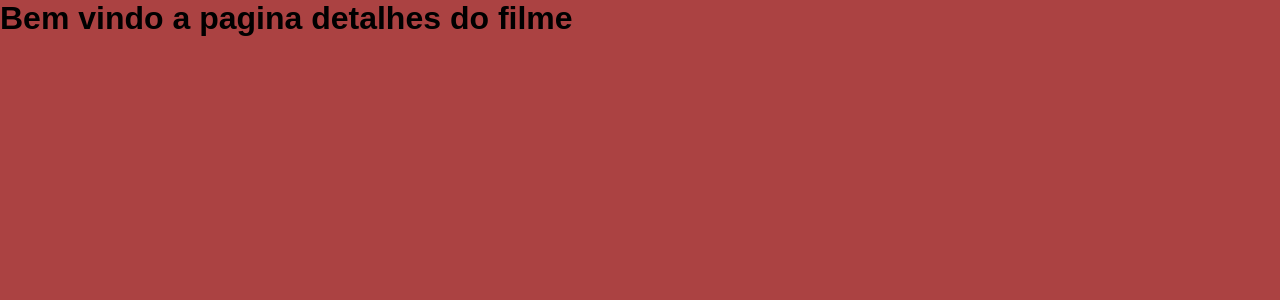
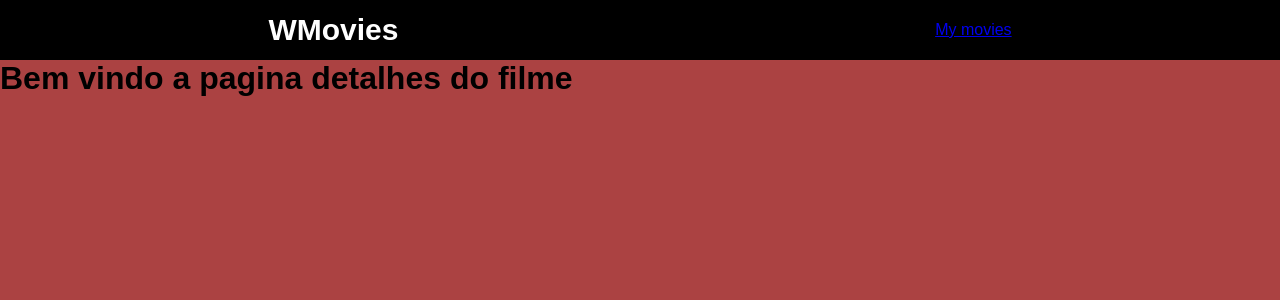
Before and after one commit to mdeiroslucas/wmovies, a React (Vite) app: page /movie/1 in a window 1280 px wide. Shown: the top 300 px of the page. Built offline with nearby package versions, Linux system fonts and the light colour scheme.

Commit message:
adding the header to the project

```diff
--- /dev/null
+++ b/src/components/partials/header/header.component.scss
@@ -0,0 +1,23 @@
+header {
+  display: flex;
+  align-items: center;
+  justify-content: space-around;
+  width: 100%;
+  height: 3.75em;
+  background-color: #000;
+}
+
+.logo {
+  text-decoration: none;
+  font-size: 1.875rem;
+  color: #FFF;
+  font-weight: bold;
+}
+
+.favorites {
+  cursor: pointer;
+  background-color: white;
+  padding: 0.3em 0.875em;
+  color: #000;
+  border-radius: 0.3em;
+}
--- /dev/null
+++ b/src/components/partials/header/header.component.tsx
@@ -0,0 +1,13 @@
+import './header.component.scss';
+import { Link } from 'react-router-dom';
+
+function Header(){
+  return (
+    <header>
+      <Link className='logo' to="/"> WMovies </Link>
+      <Link className='favorite' to='/favorite'>My movies</Link>
+    </header>
+  )
+}
+
+export default Header;
--- a/src/routes.tsx
+++ b/src/routes.tsx
@@ -2,14 +2,16 @@ import { BrowserRouter, Routes, Route } from "react-router-dom";
 
 import Home from './components/pages/home/home';
 import Movies from './components/pages/movies/movies';
+import Header from "./components/partials/header/header.component";
 
 function RoutesApp() {
   return (
     <BrowserRouter>
-      <Routes>
-        <Route path="/"          element={<Home/>}/>
-        <Route path="/movie/:id" element={<Movies/>}/>
-      </Routes>
+      <Header />
+        <Routes>
+          <Route path="/" element={<Home />} />
+          <Route path="/movie/:id" element={<Movies />} />
+        </Routes>
     </BrowserRouter>
 
   )
```
